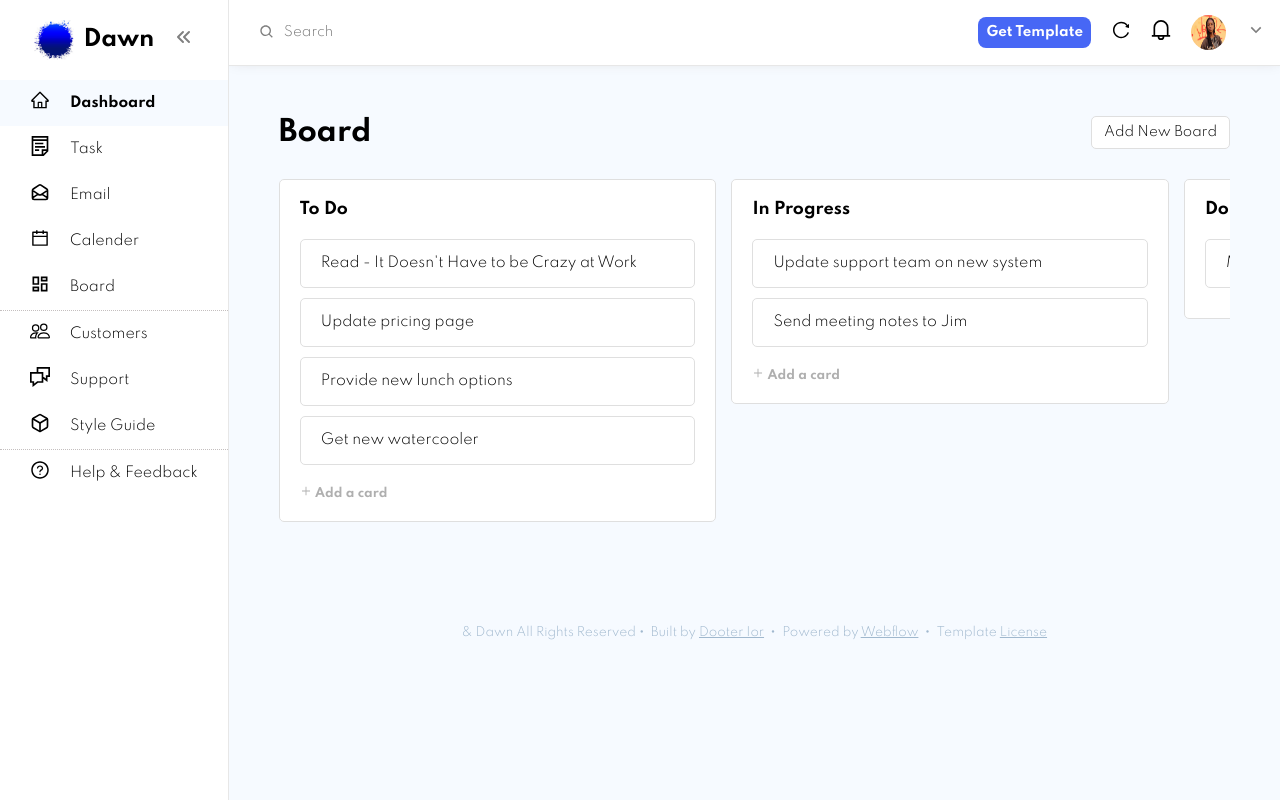
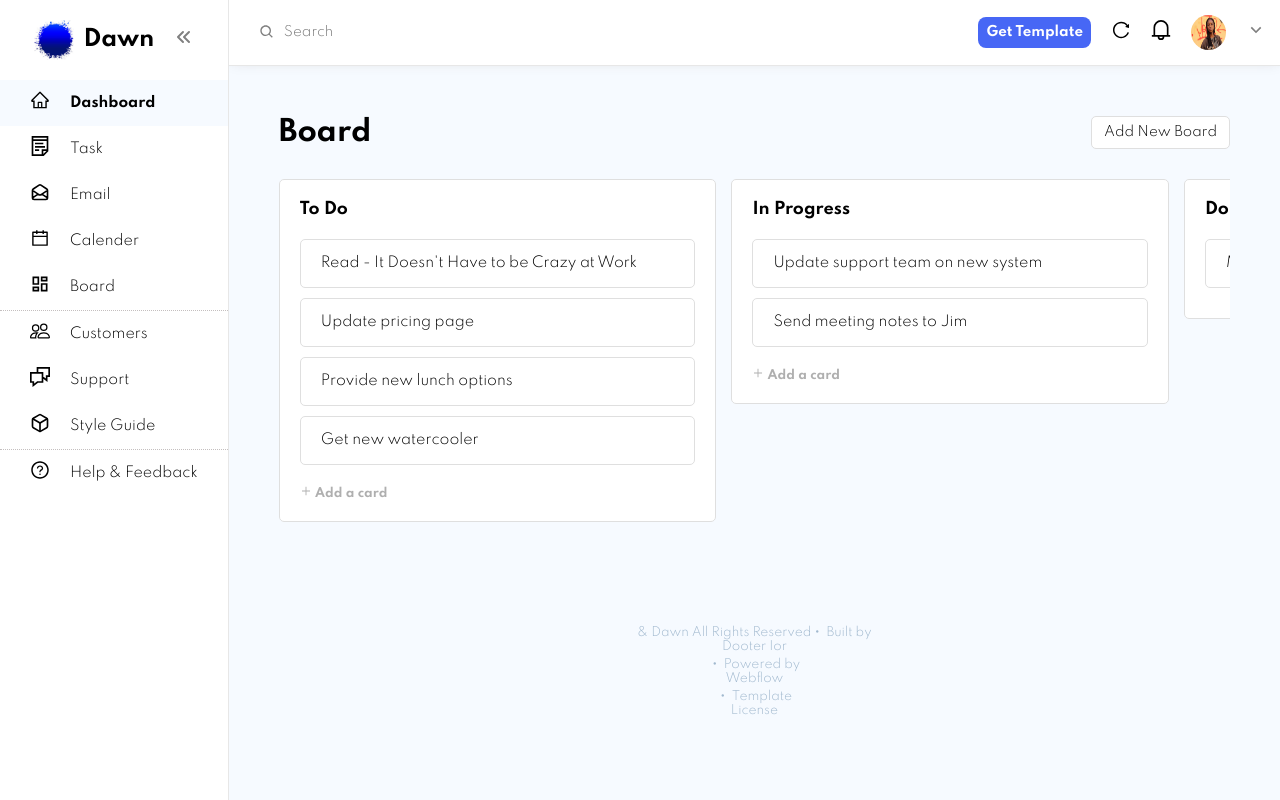
Before and after one commit to D-ote/ticket-app, a React (Create React App) app: page /board in a window 1280 px wide. Built offline with nearby package versions, Linux system fonts and the light colour scheme.

Commit message:
compiled successfully

```diff
--- a/src/components/customer.jsx
+++ b/src/components/customer.jsx
@@ -4,11 +4,6 @@ import Footer from "./footer";
 import Topnav from "./topNav";
 
 class Customer extends Component {
-    constructor(props) {
-        super(props)
-
-    }
-
     state = {
       customerDb : [
           { id: 1, number:"#68", name: "Yellow", email:"yellowrain@gmail.com", phone: "+234 813 008 213" },
--- a/src/components/footer.jsx
+++ b/src/components/footer.jsx
@@ -6,7 +6,7 @@ class Footer extends Component {
         return (
             <footer id="footer">
                 <div className="footerText">
-                    <p> &#38; Dawn All Rights Reserved・ Built by <a href="#">Dooter Ior</a> ・ Powered by <a href="#">Webflow</a> ・ Template <a href="#">License</a></p>
+                    <p> &#38; Dawn All Rights Reserved・ Built by <div>Dooter Ior</div> ・ Powered by <div>Webflow</div> ・ Template <div>License</div></p>
                 </div>
             </footer>
              );
--- a/src/components/support.jsx
+++ b/src/components/support.jsx
@@ -4,10 +4,6 @@ import Footer from "./footer";
 import Topnav from "./topNav";
 
 class Support extends Component {
-  constructor(props) {
-    super(props);
-  }
-
   state = {
       supportDb : [
         { id: 1, number:"#68", customer: "Yellow", date:"23/03/21", status: "Open" },
```
